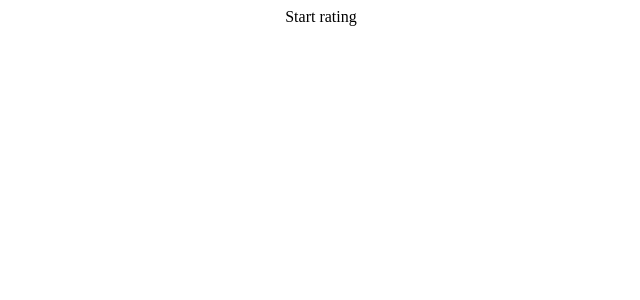
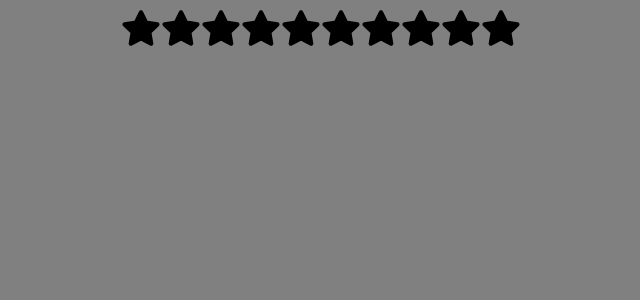
Before and after one commit to AhmedElyacoubiForJ/react-sandbox, a React (Create React App) app: page / in a window 1280 px wide. Shown: the top 300 px of the page, without its empty margins (319-959 px from the left). Built offline with nearby package versions, Linux system fonts and the light colour scheme; the HTML template or start-up script is replaced by a standard one.

Commit message:
start rating component done

```diff
--- a/src/App.js
+++ b/src/App.js
@@ -13,7 +13,7 @@
       {/*  <RandomColor /> */}
 
       {/* Star Rating component */}
-      <StarRating />
+      <StarRating noOfStars={10}/>
     </div>
   );
 }
--- a/src/freeCodeMapMinis/components/start-rating/index.jsx
+++ b/src/freeCodeMapMinis/components/start-rating/index.jsx
@@ -1,8 +1,39 @@
+import { useState } from "react";
+import { FaStar } from "react-icons/fa";
+import "./styles.css";
 
+export default function StarRating({ noOfStars = 5 }) {
+  const [rating, setRating] = useState(0);
+  const [hover, setHover] = useState(0);
 
-export default function StarRating() {
+  function handleClick(currentIndex) {
+    setRating(currentIndex)
+  }
 
-    return (
-        <div>Start rating</div>
-    )
+  function handleMouseEnter(currentIndex) {
+    setHover(currentIndex)
+  }
+
+  function handleMouseLeave() {
+    setHover(rating)
+  }
+
+  return (
+    <div className="star-rating">
+      {[...Array(noOfStars)].map((_, index) => {
+        index += 1;
+
+        return (
+          <FaStar
+            key={index}
+            className={index <= (hover || rating) ? "active" : "inactive"}
+            onClick={() => handleClick(index)}
+            onMouseMove={() => handleMouseEnter(index)}
+            onMouseLeave={() => handleMouseLeave()}
+            size={40}
+          />
+        );
+      })}
+    </div>
+  );
 }
--- a/src/freeCodeMapMinis/components/start-rating/styles.css
+++ b/src/freeCodeMapMinis/components/start-rating/styles.css
@@ -0,0 +1,9 @@
+.star-rating {
+}
+.active {
+    color: #fff700
+}
+
+.inactive {
+    color: #000000
+}
--- a/src/index.css
+++ b/src/index.css
@@ -1,13 +1,3 @@
-/* body {
-  margin: 0;
-  font-family: -apple-system, BlinkMacSystemFont, 'Segoe UI', 'Roboto', 'Oxygen',
-    'Ubuntu', 'Cantarell', 'Fira Sans', 'Droid Sans', 'Helvetica Neue',
-    sans-serif;
-  -webkit-font-smoothing: antialiased;
-  -moz-osx-font-smoothing: grayscale;
+body {
+  background: gray;
 }
-
-code {
-  font-family: source-code-pro, Menlo, Monaco, Consolas, 'Courier New',
-    monospace;
-} */
```
